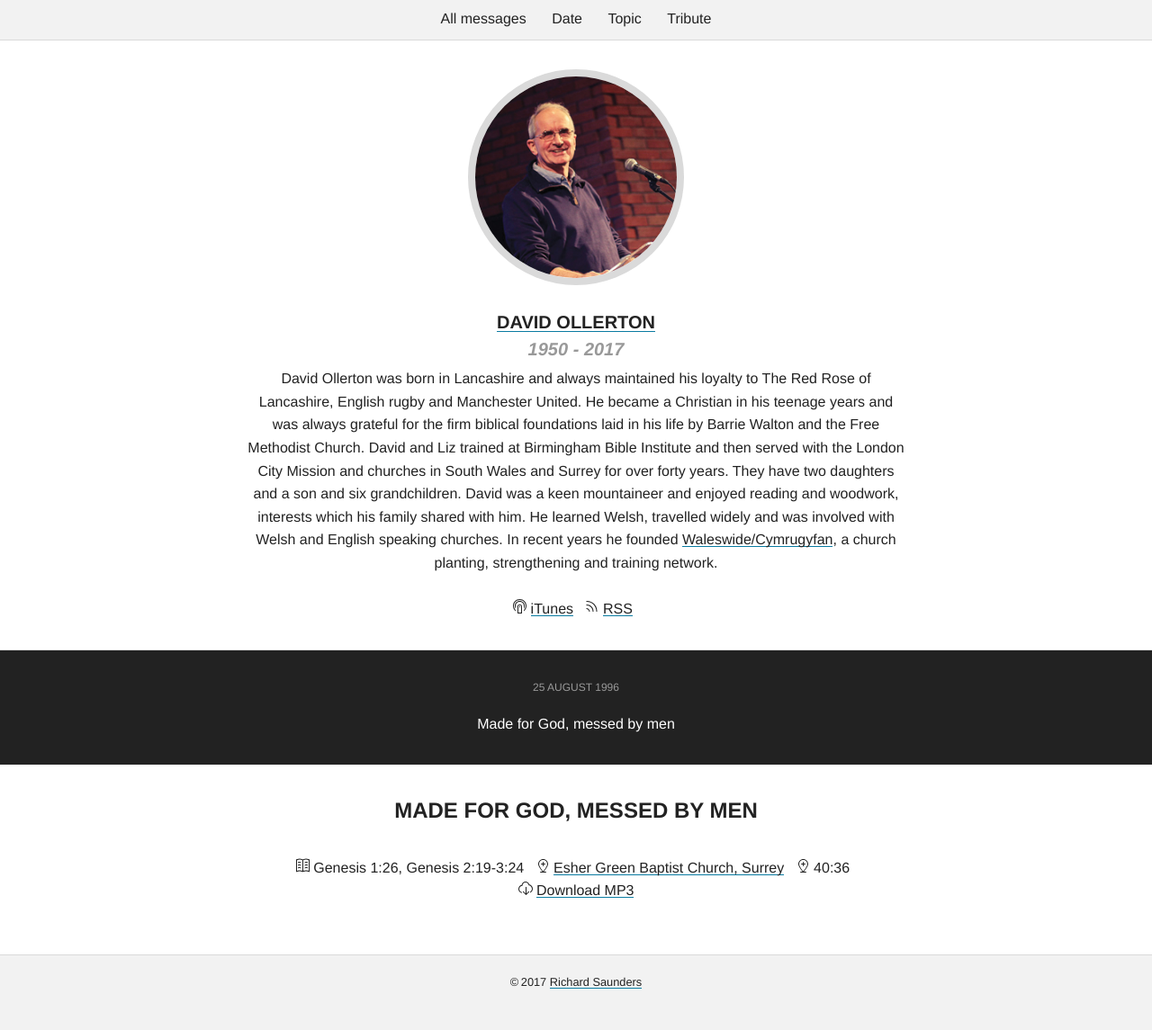
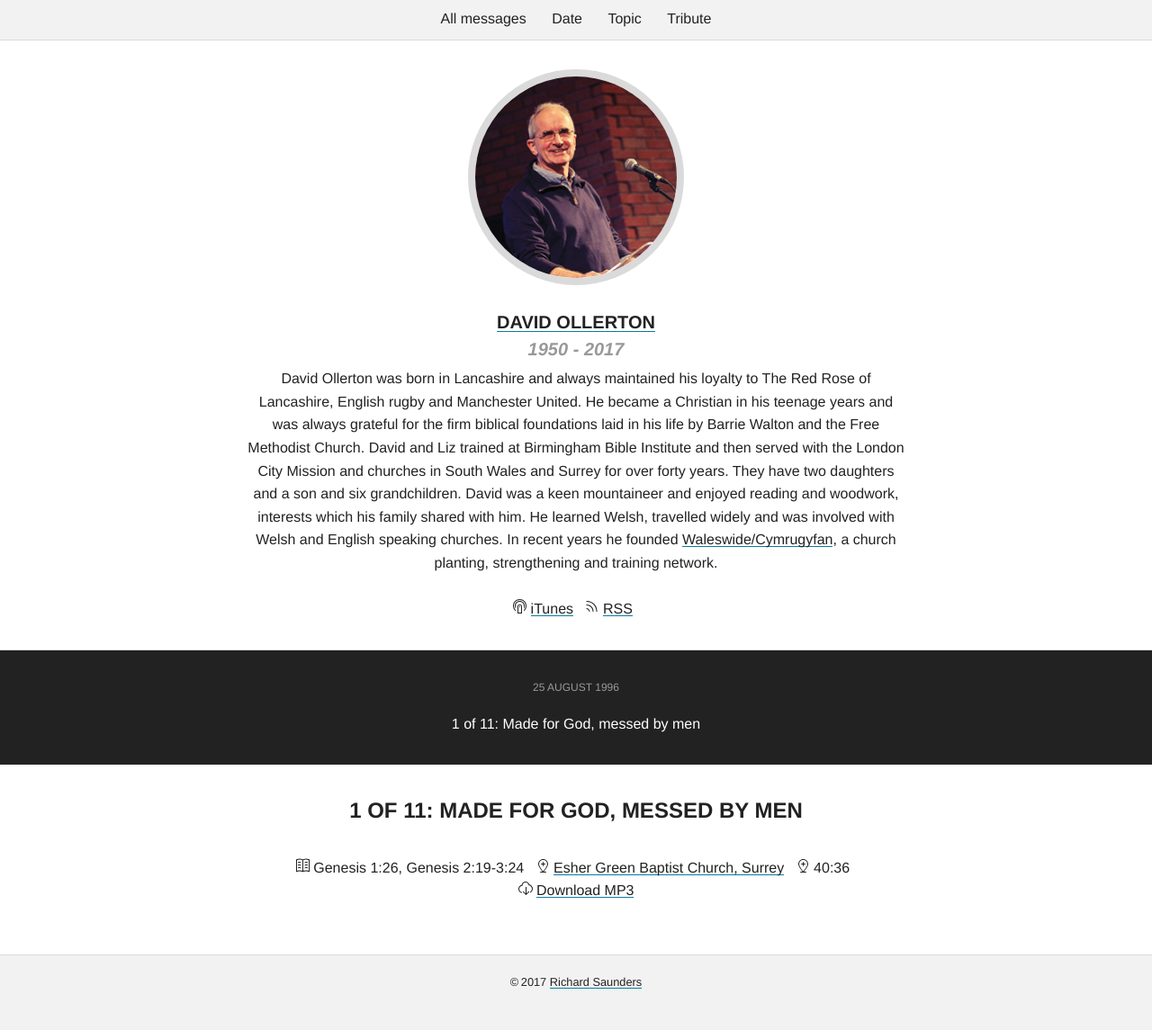
Before and after one commit to davidollerton/davidollerton.github.io, a Jekyll site: the page built from _posts/1996-08-25-made-for-god-messed-by-men.md, in a window 1280 px wide. Shown: the whole page at 90% size. Built offline with Jekyll 4.4.1, drawn with Linux system fonts in a browser that asks for light colours; nearby versions of some CDN libraries; our own code applies the rules of GitHub Pages for plain Markdown files; comment, search, counter and statistics services are not loaded.

Commit message:
Update from Forestry.io mail@rdsaunders.co.uk updated _posts/1996-08-25-made-for-god-messed-by-men.md

```diff
--- a/_posts/1996-08-25-made-for-god-messed-by-men.md
+++ b/_posts/1996-08-25-made-for-god-messed-by-men.md
@@ -1,5 +1,5 @@
 ---
-title: Made for God, messed by men
+title: '1 of 11: Made for God, messed by men'
 series: The Presence of God
 scripture: Genesis 1:26, Genesis 2:19-3:24
 church: esher
```
